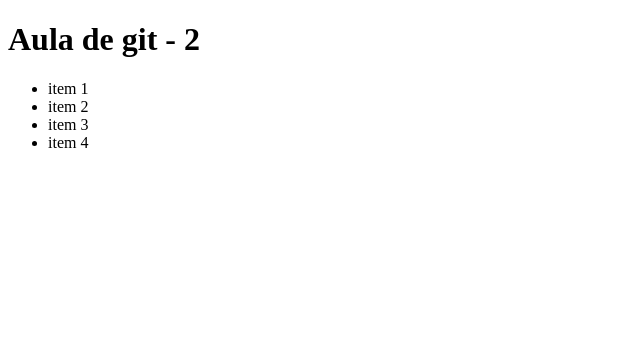
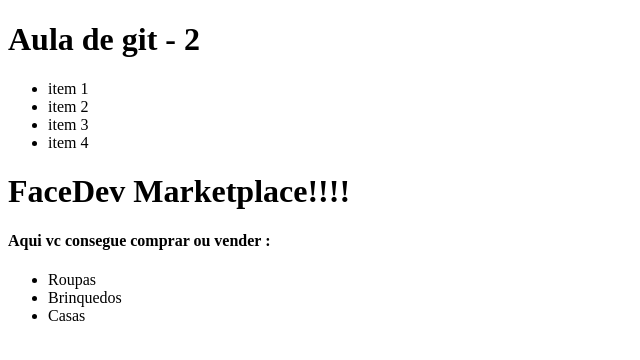
Before and after one commit to freddneos/aula-git-2021, a plain HTML site: page index.html in a window 1280 px wide. Shown: the whole page, without its empty margins (0-640 px from the left). Drawn offline with Linux system fonts and the light colour scheme.

Commit message:
implementei parte do mktplace

```diff
--- a/index.html
+++ b/index.html
@@ -16,6 +16,15 @@
         <li>item 3</li>
         <li>item 4</li>
     </ul>
+
+    <h1>FaceDev Marketplace!!!!</h1>
+    <h4>Aqui vc consegue comprar ou vender :</h4>
+    <ul>
+        <li>Roupas</li>
+        <li>Brinquedos</li>
+        <li>Casas</li>
+    </ul>
+
 </body>
 
 </html>
```
